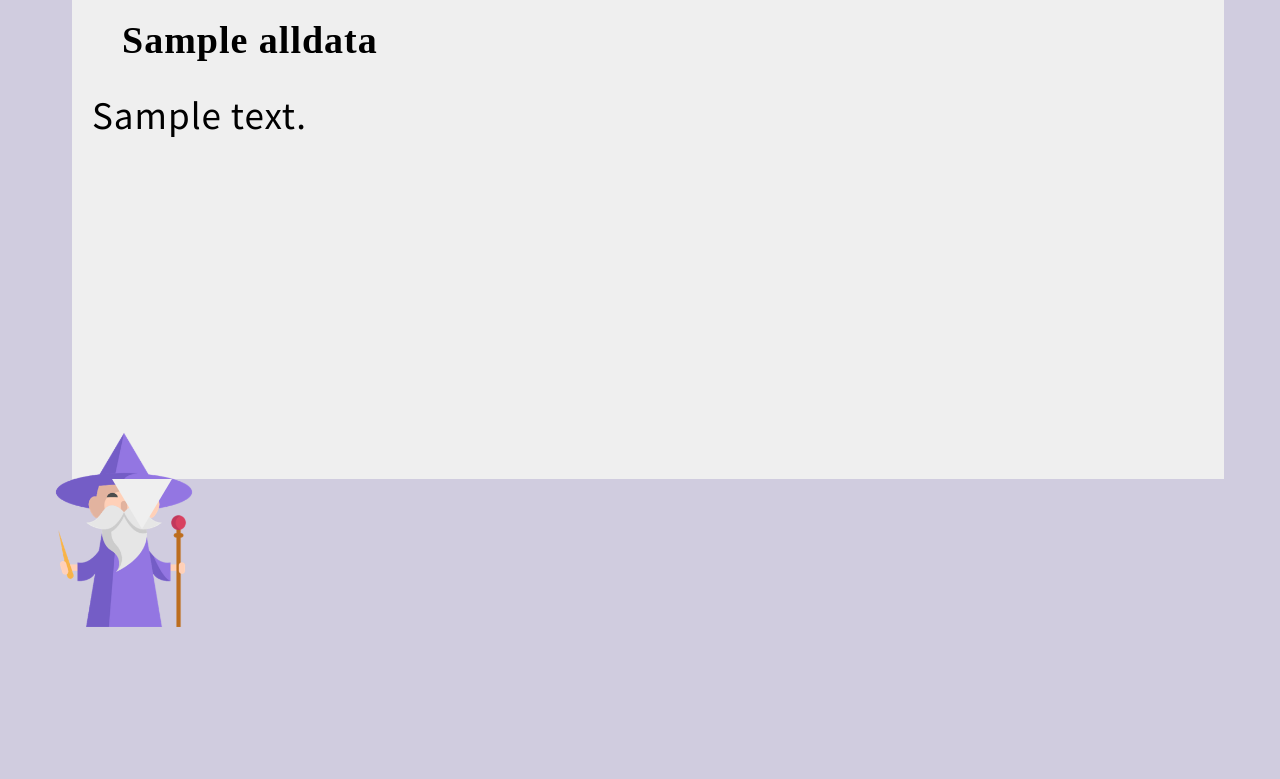
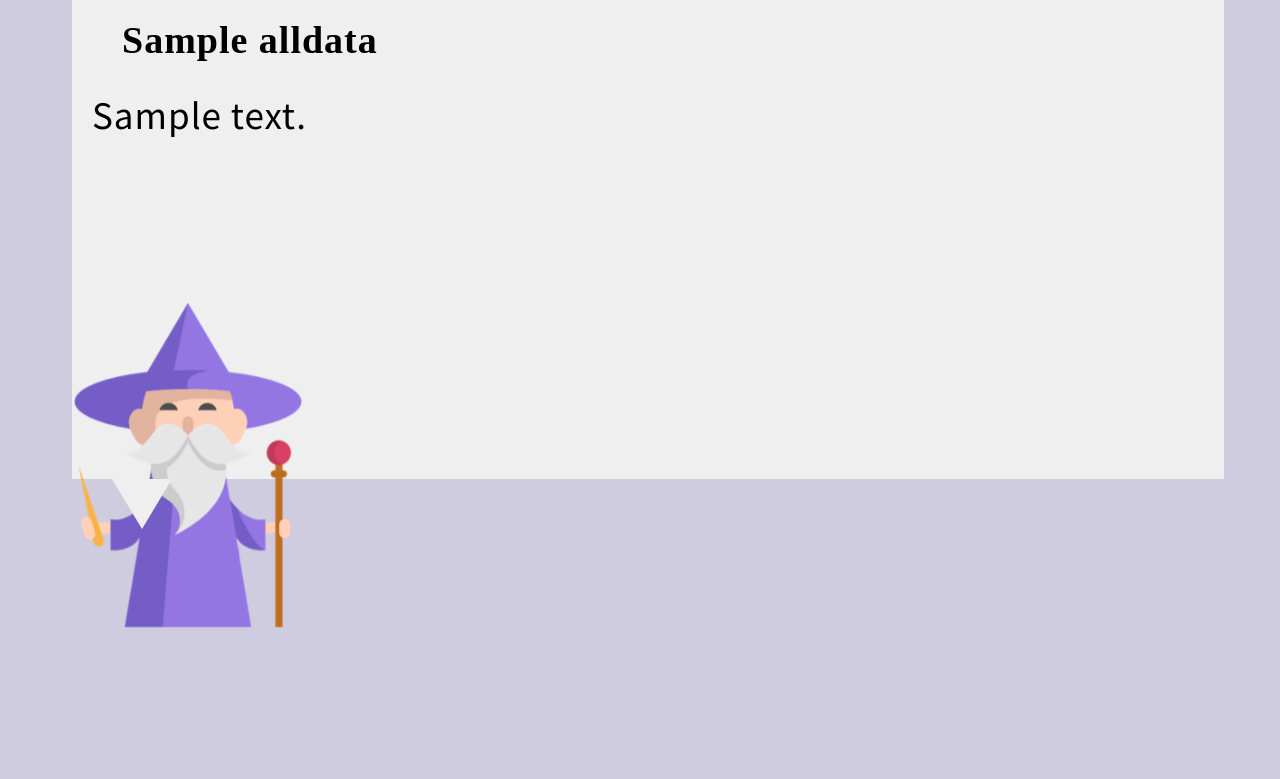
Before and after one commit to soyoung7777/kakaobot_test, a Django app: page /index/1/ in a window 1280 px wide. Shown: the part 29-808 px from the top of the page. Run offline with Django 3.2, Linux system fonts and the light colour scheme; tables that the repository leaves empty hold one stand-in row (values such as "Sample post"); some web fonts are replaced.

Commit message:
no message

```diff
--- a/Django/chat/templates/web/index.html
+++ b/Django/chat/templates/web/index.html
@@ -9,7 +9,6 @@
     <link rel="stylesheet" href="{% static 'web/css/chat.css'%}">
 </head>
 <body>
-  {% load static %}
   <div class="bubble-speech bubble-bottom">
 <h2 class="title">
   {{title}}
@@ -19,8 +18,8 @@
   </div>
 </div>
 <div class = "footer">
-  <img id = "magic" src="{% static 'web/image/magic.png'%}" style="width:15%; height:15% float:left;">
-</div>
+  <img id = "magic" src="{% static 'web/image/magic.png'%}" style="width:25%; height:25% float:left;">
+<div>
     <!--<h1>{{message}}</h1>-->
 </body>
 </html>
```
